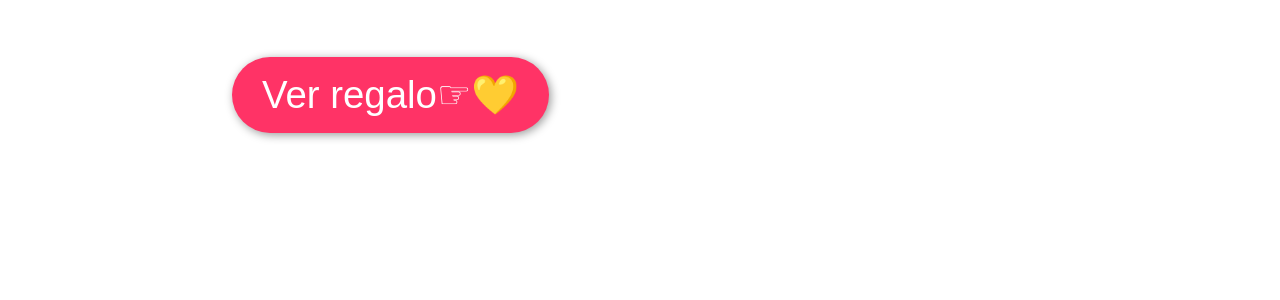
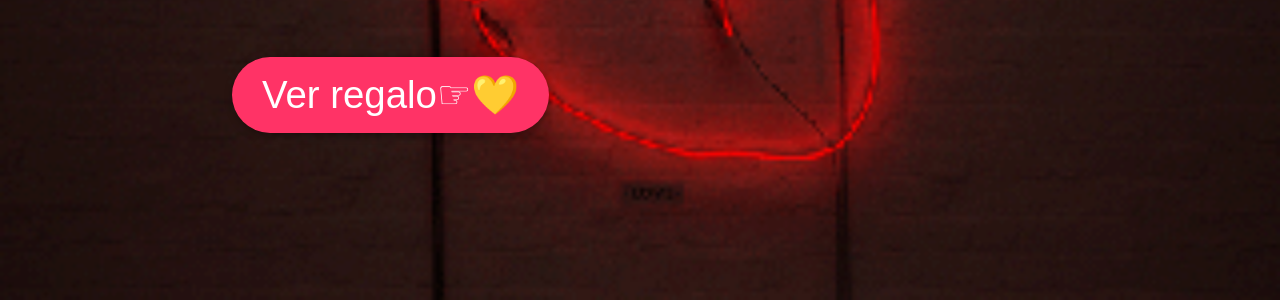
Before and after one commit to Arnold2534/Para-ti-yeimi, a plain HTML site: page index.html in a window 1280 px wide. Shown: the part 500-800 px from the top of the page. Drawn offline with Linux system fonts and the light colour scheme.

Commit message:
Update index.html

```diff
--- a/index.html
+++ b/index.html
@@ -13,7 +13,6 @@
             display: flex;
             justify-content: center;
             align-items: center;
-            backgorund-color:"red"
             background: url('amar.gif') no-repeat center center/cover;
             font-family: 'Arial', sans-serif;
         }
```
